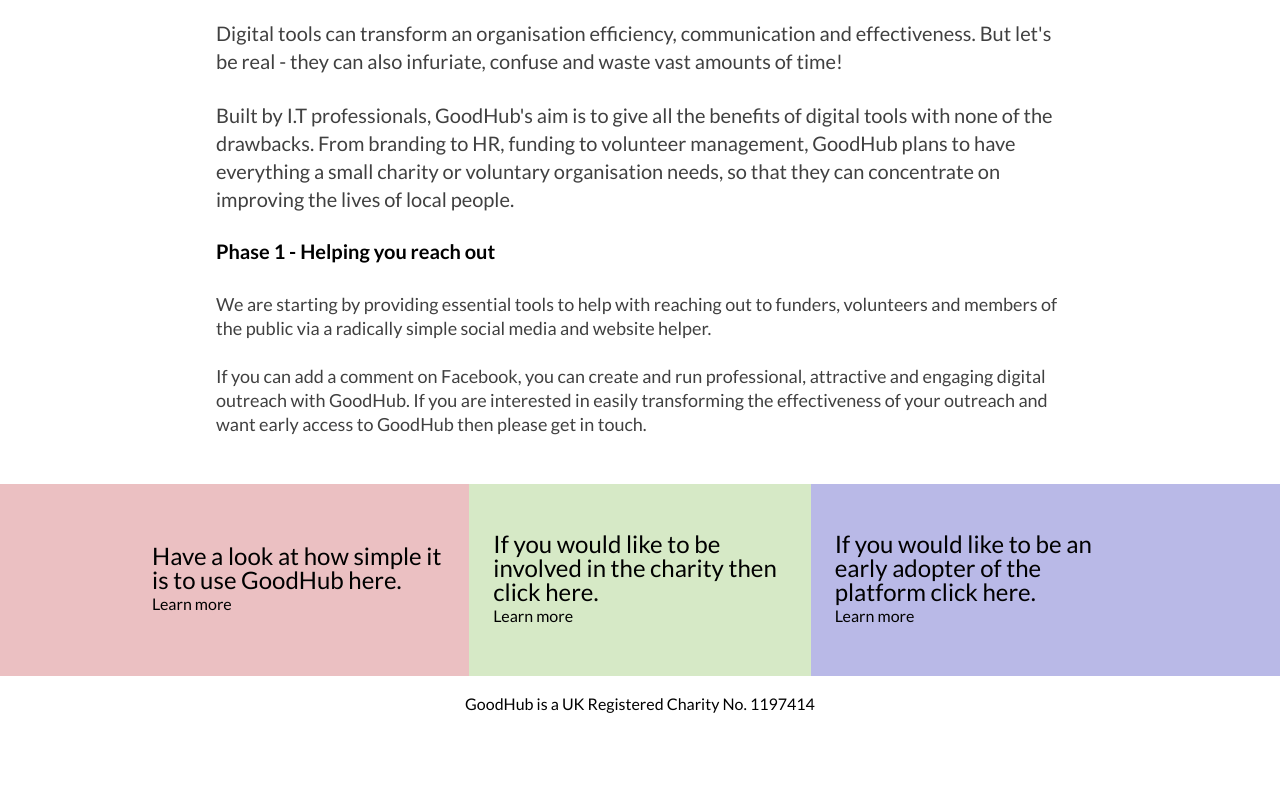
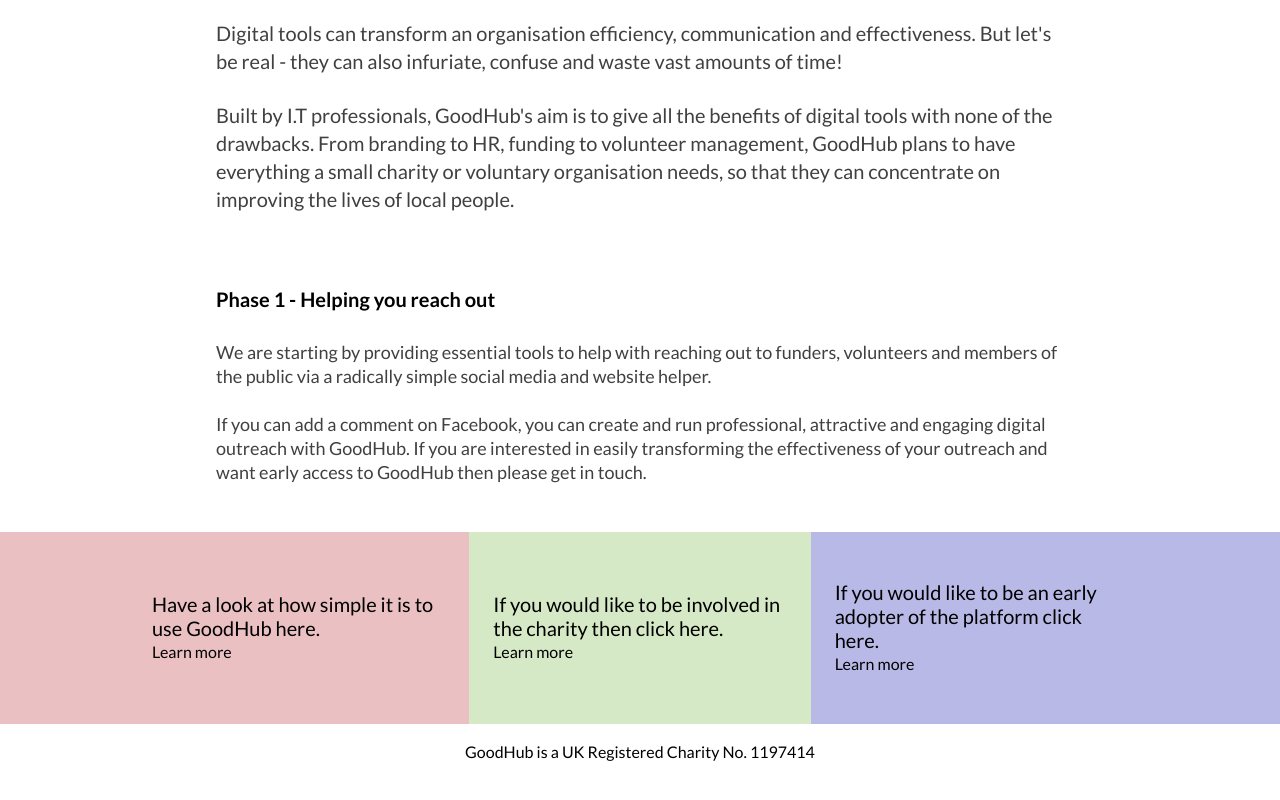
Before and after one commit to goodhub/mission-statement, a Next.js app: page / in a window 1280 px wide. Shown: the part 539-1339 px from the top of the page. Before the commit the page ends 1303 px from the top, so only its background shows below. Built offline with nearby package versions, Linux system fonts and the light colour scheme.

Commit message:
adding layout

```diff
--- a/pages/index.tsx
+++ b/pages/index.tsx
@@ -61,7 +61,7 @@
             on improving the lives of local people.
           </p>
         </div>
-        <div></div>
+        <div className="mt-12 flex w-full bg-[#cccccc]"></div>
         <div className="prose-lg mx-auto max-w-4xl pt-6 leading-6 px-6">
           <p className="md:text-xl font-bold">Phase 1 - Helping you reach out</p>
           <p className="text-neutral-700">
@@ -80,19 +80,19 @@
           <div className="flex-1 bg-[#ebc0c2]"></div>
           <div className="mx-auto grid sm:grid-cols-3 grid-cols-1 max-w-5xl cursor-pointer">
             <a className="flex flex-col justify-center px-6 py-12 bg-[#ebc0c2]" href="https://dev.goodhub.org.uk">
-              <h4 className="text-2xl leading-6">
+              <h4 className="text-xl leading-6">
                 Have a look at how simple it is to use GoodHub here.
               </h4>
               <span>Learn more</span>
             </a>
             <a className="flex flex-col justify-center px-6 py-12 bg-[#d6e9c6]" href="mailto:info@goodhub.org.uk?subject=Getting%20involved%20in%20GoodHub">
-              <h4 className="text-2xl leading-6">
+              <h4 className="text-xl leading-6">
                 If you would like to be involved in the charity then click here.
               </h4>
               <span>Learn more</span>
             </a>
             <a className="flex flex-col justify-center px-6 py-12 bg-[#b9b9e7]" href="mailto:info@goodhub.org.uk?subject=GoodHub%20Early%20adopter%20program">
-              <h4 className="text-2xl leading-6">
+              <h4 className="text-xl leading-6">
                 If you would like to be an early adopter of the platform click
                 here.
               </h4>
@@ -103,7 +103,7 @@
         </div>
 
         <footer className="mb-8 flex items-center justify-center p-4 text-center">
-          <p>GoodHub is a UK Registered Charity No. 1197414</p>
+          <p><a href="https://register-of-charities.charitycommission.gov.uk/charity-search/-/charity-details/5189511" target="_blank">GoodHub is a UK Registered Charity No. 1197414</a></p>
         </footer>
       </main>
     </div>
```
